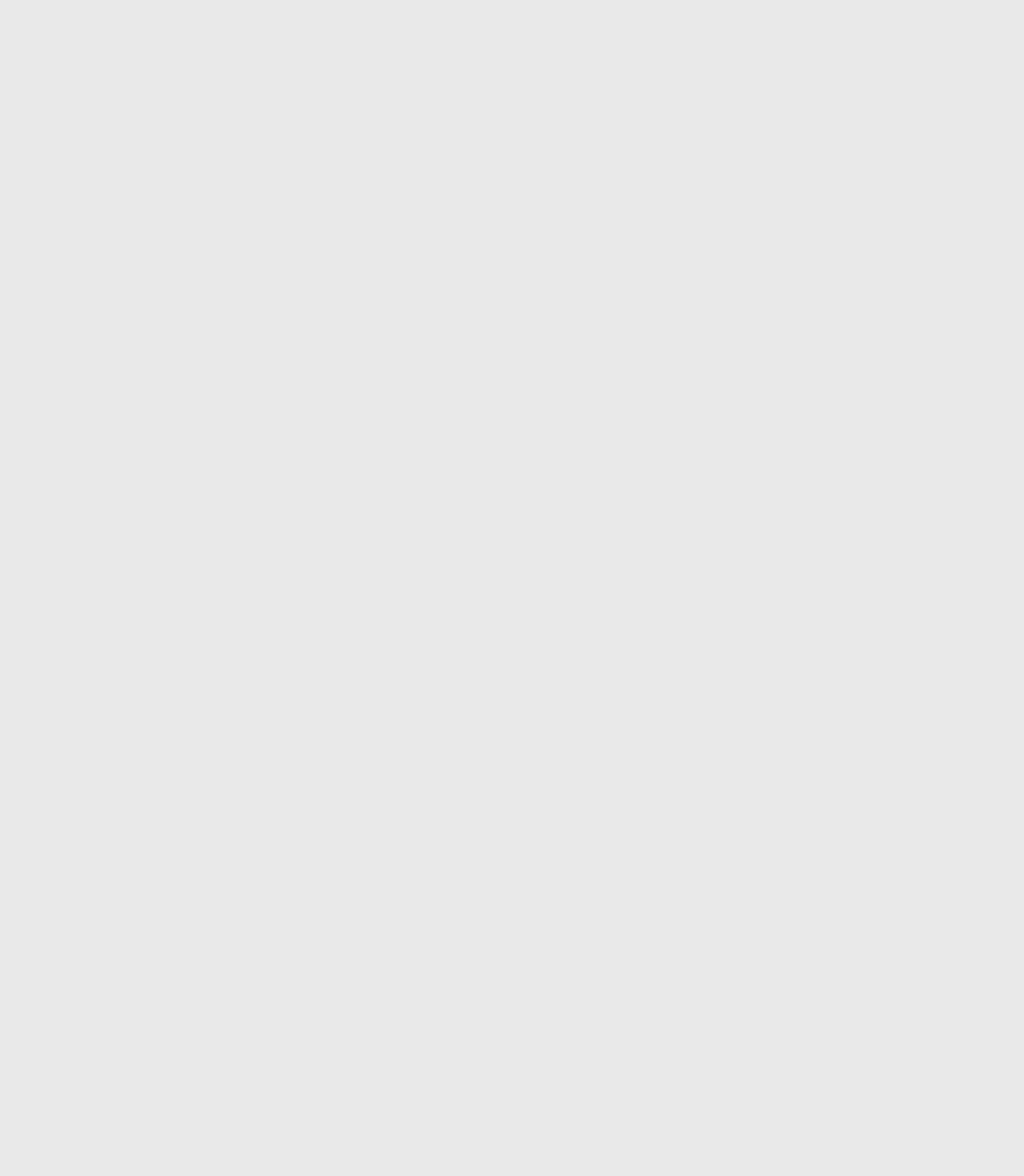
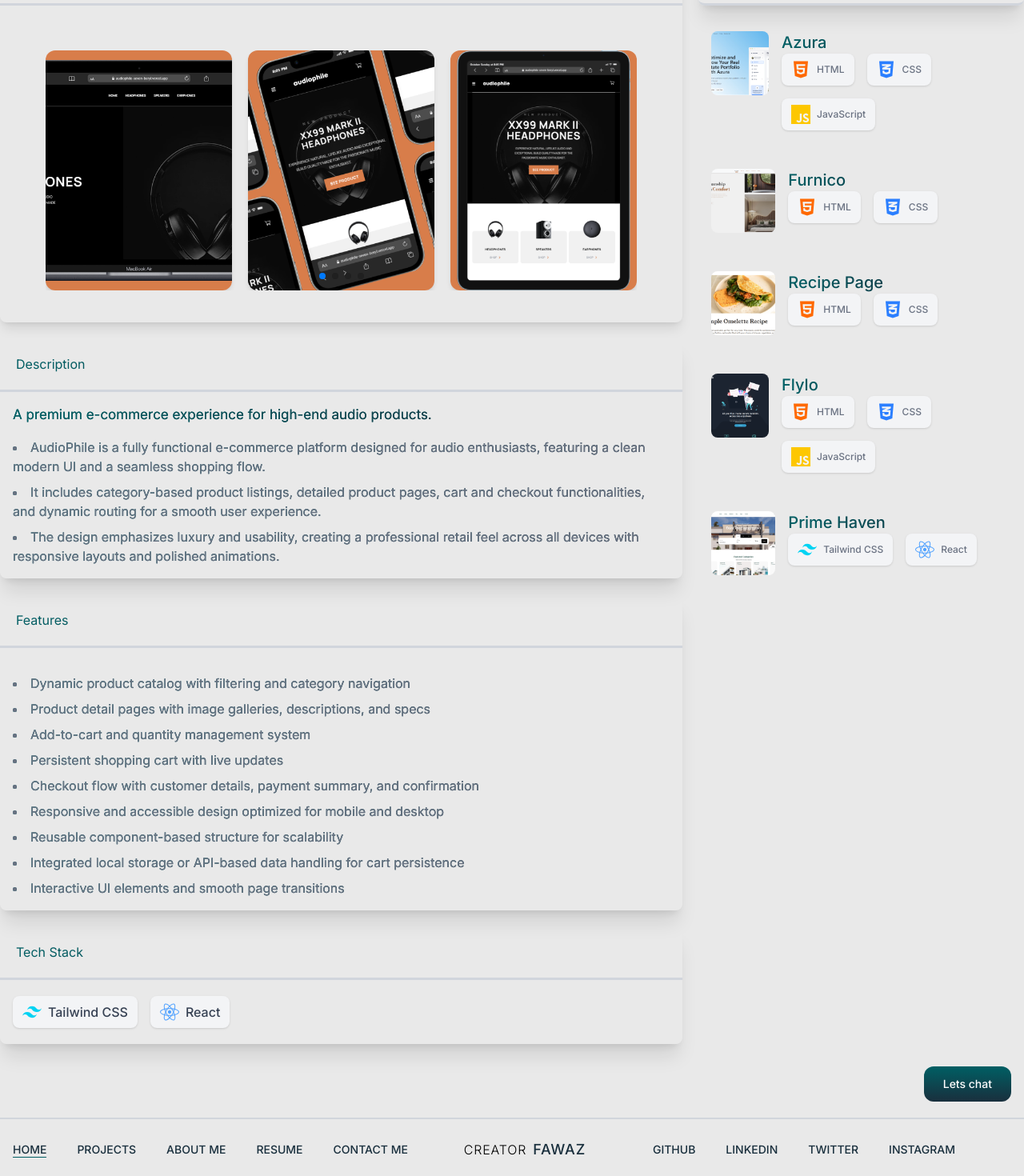
Before and after one commit to Za-editor/tajudeen-fawaz, a React (Vite) app: page /projects/AudioPhile in a window 1280 px wide. Before the commit this address had no page. Shown: the part 816-2286 px from the top of the page at 80% size. Before the commit the page ends 800 px from the top, so only its background shows below. Built offline with nearby package versions, Linux system fonts and the light colour scheme.

Commit message:
minor changes for the day

```diff
--- a/src/App.jsx
+++ b/src/App.jsx
@@ -44,8 +44,8 @@
         <Routes>
           <Route path="/" element={<Layout />}>
             <Route index element={<Homepage />} />
-            <Route path="project" element={<Project />} />
-            <Route path="project/:name" element={<SpecificProject />} />
+            <Route path="projects" element={<Project />} />
+            <Route path="projects/:name" element={<SpecificProject />} />
           </Route>
         </Routes>
       )}
--- a/src/common/Footer.jsx
+++ b/src/common/Footer.jsx
@@ -1,21 +1,48 @@
-import React from "react";
+import React, { useEffect, useState } from "react";
 import { MdNorthEast } from "react-icons/md";
 import { FaCog } from "react-icons/fa";
-import { Link } from "react-router-dom";
+import { Link, useLocation } from "react-router-dom";
+import EmailModal from "../components/EmailModal";
 
 const Footer = () => {
   const navitems = ["Home", "Projects", "About Me",  "Resume","Contact Me"];
 
   const socials = ["Github", "Linkedin", "Twitter", "Instagram"];
 
+    const location = useLocation();
+    const isHome = location.pathname === "/";
+
+    const toggleModal = () => {
+      setIsOpen((prev) => !prev);
+    };
+
+    useEffect(() => {
+      window.addEventListener("openEmailModal", toggleModal);
+
+      return () => {
+        window.removeEventListener("openEmailModal", toggleModal);
+      };
+    }, []);
+    const [isOpen, setIsOpen] = useState(false);
+
+
   return (
-    <div className="container mx-auto flex flex-col md:flex-row justify-between items-center gap-y-6 md:gap-y-0 py-6 px-4 border-t-2 border-gray-300">
+    <div className="container mx-auto flex flex-col md:flex-row justify-between items-center gap-y-6 md:gap-y-0 py-6 px-4 border-t-2 border-gray-300 overflow-y-hidden">
       <div id="nav-links" className="text-center md:text-left">
         <ul className="flex flex-wrap justify-center md:justify-start gap-4 md:gap-6">
-          {navitems.map((item, index) => (
+          {navitems.map((item, index) => {
+            const sectionId = item.toLowerCase().replace(/\s+/g, "");
+            const isProjects = sectionId === "projects";
+
+            const linkTarget = isProjects
+              ? "/projects"
+              : isHome
+              ? `#${sectionId}`
+              : `/#${sectionId}`;
+            return (
               <a
                 key={index}
-              href={`#${item.toLowerCase().replace(/\s+/g, "")}`}
+                href={linkTarget}
                 className="group text-[#192f3d] text-[13px] md:text-[14px] font-medium hover:text-[#005f64] flex items-center gap-1"
               >
                 <li className="flex items-center uppercase">
@@ -33,10 +60,11 @@
                   </span>
                 </li>
               </a>
-          ))}
+            );
+          })}
         </ul>
       </div>
-<a href="#aboutme">
+      <a href="/#aboutme">
         <div className="flex items-center gap-2 group relative cursor-pointer">
           <span className="uppercase tracking-wider font-light text-sm md:text-base">
             Creator
@@ -91,6 +119,7 @@
           })}
         </ul>
       </div>
+      <EmailModal toggleModal={toggleModal} isOpen={isOpen} />
     </div>
   );
 };
--- a/src/common/Navbar.jsx
+++ b/src/common/Navbar.jsx
@@ -5,6 +5,7 @@
 import ToggleSwitch from "../components/ToggleSwitch";
 import { useGSAP } from "@gsap/react";
 import gsap from "gsap";
+import { useLocation } from "react-router-dom";
 
 const Navbar = () => {
   useGSAP(() => {
@@ -21,6 +22,8 @@
   const navitems = ["Home", "Projects", "About Me", "Resume", "Contact Me"];
 
   const [isOpen, setIsOpen] = useState(false);
+      const location = useLocation();
+      const isHome = location.pathname === "/";
 
   const toggleSideBar = () => {
     setIsOpen((prev) => !prev);
@@ -76,11 +79,20 @@
         }`}
       >
         <ul className="flex flex-col gap-8 p-10 mt-30">
-          {navitems.map((item, index) => (
+          {navitems.map((item, index) => {
+            const sectionId = item.toLowerCase().replace(/\s+/g, "");
+            const isProjects = sectionId === "projects";
+
+            const linkTarget = isProjects
+              ? "/projects"
+              : isHome
+              ? `#${sectionId}`
+              : `/#${sectionId}`;
+            return (
               <a
                 onClick={checkState}
                 key={index}
-              href={`#${item.toLowerCase().replace(/\s+/g, "")}`}
+                href={linkTarget}
                 className="group text-[#192f3d] text-[18px] font-medium hover:text-[#005f64] flex items-center gap-1"
               >
                 <li className="flex items-center justify-between w-full uppercase">
@@ -99,7 +111,8 @@
                   </span>
                 </li>
               </a>
-          ))}
+            );
+          })}
         </ul>
       </div>
     </div>
--- a/src/components/ContactMe.jsx
+++ b/src/components/ContactMe.jsx
@@ -1,6 +1,6 @@
 import { useGSAP } from "@gsap/react";
 import gsap from "gsap";
-import React, { useEffect, useRef, useState } from "react";
+import React, { useRef } from "react";
 import Button from "./Button";
 import { ScrollTrigger } from "gsap/ScrollTrigger";
 import EmailModal from "./EmailModal";
@@ -72,24 +72,7 @@
       duration: 2,
       ease: "bounce.out",
     });
-
-
   });
-
-    const toggleModal = () => {
-      setIsOpen((prev) => !prev);
-    };
-
-  useEffect(() => {
-
-    window.addEventListener("openEmailModal", toggleModal);
-
-    return () => {
-      window.removeEventListener("openEmailModal", toggleModal);
-    };
-  }, []);
-  const [isOpen, setIsOpen] = useState(false);
-
 
   return (
     <section
@@ -135,7 +118,13 @@
           Looking for a modern, powerful website for your business or yourself?
           I’d love to help you create it.
         </p>
-        <div onClick={toggleModal}>
+        <div
+          onClick={() => {
+            setTimeout(() => {
+              window.dispatchEvent(new Event("openEmailModal"));
+            }, 800);
+          }}
+        >
           <Button
             text={"Email Me"}
             className="inline-block mt-2 px-6 py-3 rounded-2xl text-sm font-medium transition bg-gradient text-white hover:bg-gray-600 cursor-pointer"
@@ -183,8 +172,6 @@
           </a>
         </div>
       </div>
-
-      <EmailModal toggleModal={toggleModal} isOpen={isOpen} />
     </section>
   );
 };
--- a/src/components/EmailModal.jsx
+++ b/src/components/EmailModal.jsx
@@ -84,8 +84,12 @@
       return () => (document.body.style.overflow = "auto");
     }, [isOpen]);
   return (
+    <div className="">
+      {isOpen && (
+        <div className="fixed inset-0 bg-black/10 backdrop-blur-sm z-[5000] transition-opacity duration-500"></div>
+      )}
       <div
-      className={`right-0 absolute bottom-0 w-full md:w-3/4 lg:w-2/4 transition-all duration-700 ease-in-out  ${
+        className={`fixed left-2/3 bottom-20 transform -translate-x-2/3 w-full md:w-3/4 lg:w-2/4 transition-all duration-700 ease-in-out z-[6000] ${
           isOpen ? "translate-y-0 opacity-100" : "translate-y-full opacity-0"
         }`}
       >
@@ -187,6 +191,7 @@
           </div>
         </form>
       </div>
+    </div>
   );
 };
 
--- a/src/components/ProjectsSection.jsx
+++ b/src/components/ProjectsSection.jsx
@@ -293,7 +293,7 @@
                       })}
                     </div>
                     <div className=" flex flex-wrap gap-4">
-                      <Link to={`/project/${item.title}`}>
+                      <Link to={`/projects/${item.title}`}>
                         <Button
                           text={"About Project"}
                           className={
@@ -335,7 +335,10 @@
           </div>
         </div>
         <div className="flex items-end text-lg justify-end  mr-5">
-          <Link to="/project" className="group flex items-center  text-[#192f3d]">
+          <Link
+            to="/projects"
+            className="group flex items-center  text-[#192f3d]"
+          >
             View More{" "}
             <FaArrowRight className="inline-block ml-2 bounce-arrow" />
           </Link>
@@ -354,6 +357,7 @@
           </style>
         </div>
       </div>
+
     </section>
   );
 };
--- a/src/pages/Project.jsx
+++ b/src/pages/Project.jsx
@@ -73,7 +73,7 @@
   }, [products]);
 
   return (
-    <section className="container mx-auto min-h-screen py-[50px] md:py-[100px] px-4">
+    <section className="container mx-auto min-h-screen pt-[50px] md:pt-[100px] px-4">
       <div className="grid grid-cols-3 md:grid-cols-5 grid-rows-16 md:grid-rows-7 gap-4 md:gap-6">
         {fullWebsites.map((project, index) => (
           <div
@@ -158,7 +158,9 @@
                           key={i}
                           className="flex items-center gap-2 bg-gray-100 hover:bg-gray-200 transition-all shadow-sm px-3 py-2 rounded-lg"
                         >
-                          {techData.icon && <span className="">{techData.icon}</span>}
+                          {techData.icon && (
+                            <span className="">{techData.icon}</span>
+                          )}
                           <span className="text-gray-500 text-xs font-medium">
                             {techData.name}
                           </span>
@@ -217,6 +219,19 @@
           ))}
         </div>
       </div>
+      <div
+        onClick={() => {
+          setTimeout(() => {
+            window.dispatchEvent(new Event("openEmailModal"));
+          }, 800);
+        }}
+        className="flex justify-end my-5 mx-4"
+      >
+        <Button
+          text={"Lets chat"}
+          className="inline-block mt-2 px-6 py-3 rounded-xl text-sm font-medium transition bg-gradient text-white hover:bg-gray-600 cursor-pointer"
+        />
+      </div>
     </section>
   );
 };
--- a/src/pages/SpecificProject.jsx
+++ b/src/pages/SpecificProject.jsx
@@ -1,14 +1,26 @@
 import React, { useContext, useEffect, useState } from "react";
 import Button from "../components/Button";
-import { FaArrowRight, FaCss3Alt, FaExternalLinkAlt, FaHtml5, FaNodeJs, FaReact, FaGithub } from "react-icons/fa";
-import {SiExpress, SiJavascript, SiMongodb, SiRedux, SiTailwindcss} from "react-icons/si"
+import {
+  FaArrowRight,
+  FaCss3Alt,
+  FaExternalLinkAlt,
+  FaHtml5,
+  FaNodeJs,
+  FaReact,
+  FaGithub,
+} from "react-icons/fa";
+import {
+  SiExpress,
+  SiJavascript,
+  SiMongodb,
+  SiRedux,
+  SiTailwindcss,
+} from "react-icons/si";
 import SwiperSlider from "../Utilities/SwiperSlider";
 import { Link, useParams } from "react-router-dom";
 import { DataContext } from "../../context/Data";
 
 const SpecificProject = () => {
-
-
   const techIcons = {
     Html: {
       icon: <FaHtml5 className="text-orange-500 text-2xl" />,
@@ -84,8 +96,8 @@
   }
 
   return (
-    <section className="container mx-auto min-h-screen py-[50px] md:py-[100px]">
-      <div className="">
+    <section className="container mx-auto min-h-screen pt-[75px] md:pt-[100px]">
+      <div className="px-4">
         <div className="mt-5 md:mt-10 flex flex-col md:flex-row items-center  gap-4">
           <div className="">
             <img
@@ -156,7 +168,6 @@
           <div className="text-gradient shadow-lg rounded-lg ">
             <div className="flex items-center justify-between px-5 py-5 border-b-3 border-gray-300">
               <p className="">Screenshots</p>
-              <FaArrowRight className="text-gray-500 hover:scale-105 hover:shadow-2xl" />
             </div>
             <div className="mt-4 px-4 max-h-100">
               <SwiperSlider images={project.images.screenshots} />
@@ -215,21 +226,18 @@
           </div>
         </div>
         <div className="w-full md:w-4/12">
-          <Link to={"/project"} className="cursor-pointer">
+          <Link to={"/projects"} className="cursor-pointer">
             <div className="px-5 py-5 border-b-3 border-gray-300 flex gap-2 items-center  bg-gray-200 text-gradient shadow-xl rounded-lg  h-fit">
               <p className="">Discover More</p>
               <FaArrowRight className="text-gray-500 hover:scale-105 hover:shadow-2xl" />
             </div>
           </Link>
           {more.map((item, i) => (
-            <Link to={`/project/${item.name}`}>
-              <div
-                key={i}
-                className="mt-4 flex gap-4 py-4 px-4 hover:bg-gray-200 hover:shadow-lg transition-all ease-in-out duration-300 cursor-pointer"
-              >
-                <div className="w-[80px]    rounded-lg">
+            <Link key={i} to={`/projects/${item.name}`}>
+              <div className="mt-4 flex gap-4 py-4 px-4 hover:bg-gray-200 hover:shadow-lg transition-all ease-in-out duration-300 cursor-pointer">
+                <div className="w-[80px] h-[80px]    rounded-lg">
                   <img
-                    className="rounded-lg h-full"
+                    className="rounded-lg w-full h-full object-cover"
                     src={item.images.main}
                     alt=""
                   />
@@ -260,6 +268,19 @@
           ))}
         </div>
       </div>
+      <div
+        onClick={() => {
+          setTimeout(() => {
+            window.dispatchEvent(new Event("openEmailModal"));
+          }, 800);
+        }}
+        className="flex justify-end my-5 mx-4"
+      >
+        <Button
+          text={"Lets chat"}
+          className="inline-block mt-2 px-6 py-3 rounded-xl text-sm font-medium transition bg-gradient text-white hover:bg-gray-600 cursor-pointer"
+        />
+      </div>
     </section>
   );
 };
```
Lines whose indentation alone changed are shown as unchanged.
